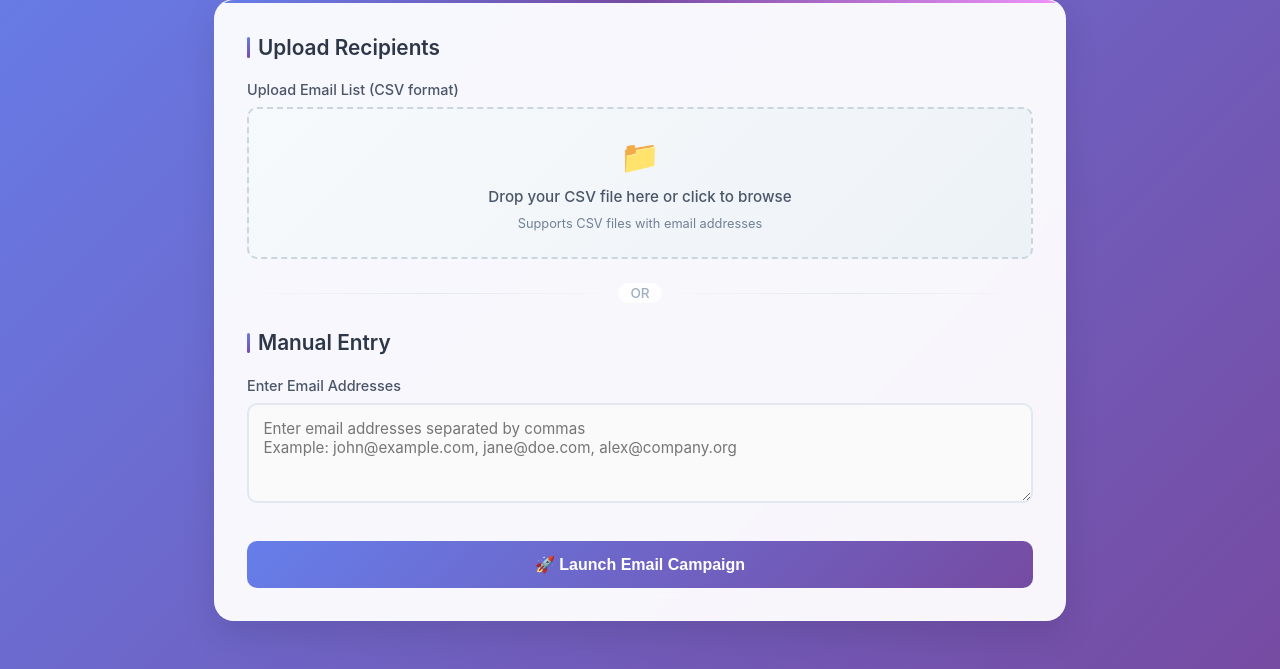
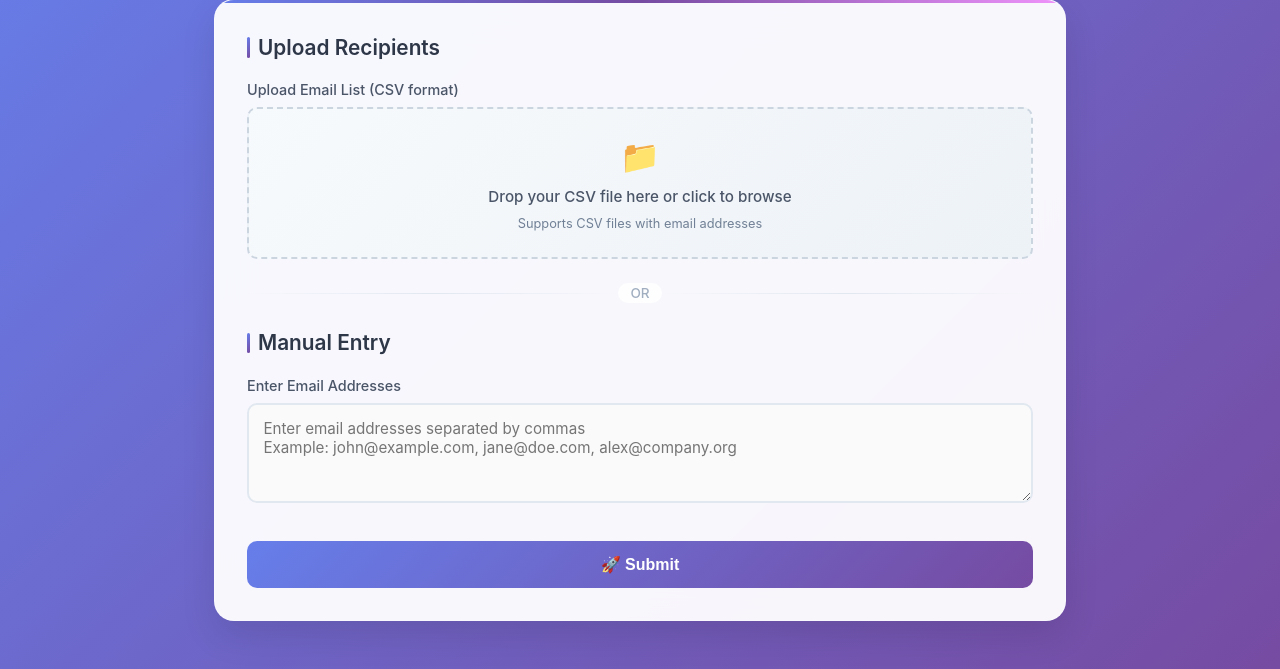
Before and after one commit to YujiItaori/EMAIL_TRANSCRIBE, a Flask app: page / in a window 1280 px wide. Shown: the part 148-817 px from the top of the page. Run offline with Flask 3, Linux system fonts and the light colour scheme.

Commit message:
Update index.html

```diff
--- a/app/templates/index.html
+++ b/app/templates/index.html
@@ -45,7 +45,7 @@
         </div>
 
         <button type="submit" class="submit-btn">
-          🚀 Launch Email Campaign
+          🚀 Submit
         </button>
       </form>
     </div>
```
